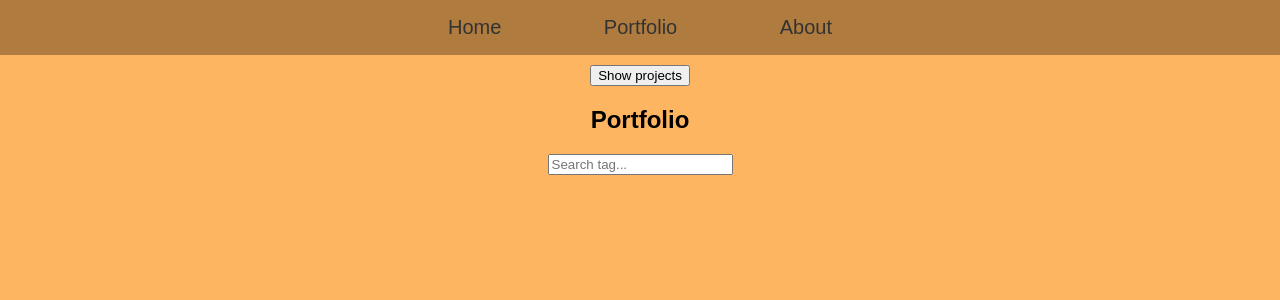
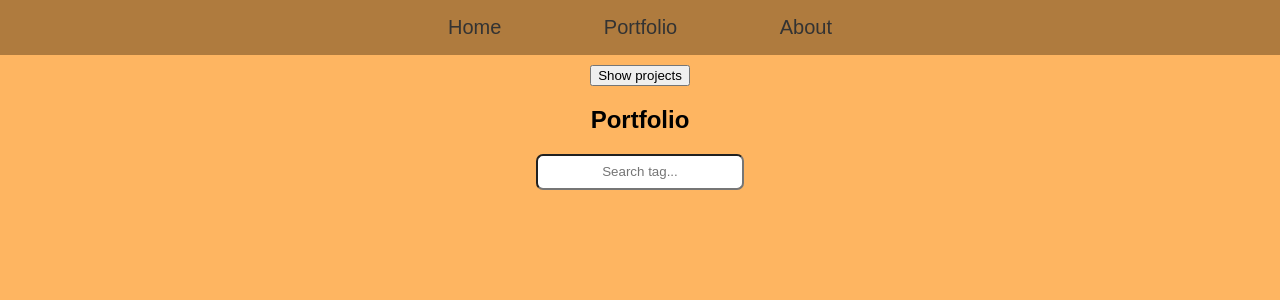
Before and after one commit to malinranden/react-first, a React (Vite) app: page /portfolio in a window 1280 px wide. Shown: the top 300 px of the page. Built offline with nearby package versions, Linux system fonts and the light colour scheme.

Commit message:
assignment 4 turn in

```diff
--- a/src/Pages/Portfolio.jsx
+++ b/src/Pages/Portfolio.jsx
@@ -19,12 +19,14 @@ function Portfolio () {
                        placeholder="Search tag..."
                        value={search}
                        onChange={(e) => setSearch(e.target.value)}
+                       className="searchform"
+                       name="why" // it says that an input field should have a name or ID
                 />
             </div>
 
             {showProjects && (
                 <div className="">
-                    {Information.filter(project => project.title.toLocaleLowerCase().includes(search.toLowerCase()))
+                    {/* {Information.filter(project => project.title.toLocaleLowerCase().includes(search.toLowerCase()))
 
                     .map((project, index) => (
                         <ProjectStructure
@@ -32,19 +34,20 @@ function Portfolio () {
                             project={project}
                             onClick={() => setSelectedProject(project)}
                         />
-                    ))}
+                    ))} */}
 
+{/* now i can only search for tags, i dont know how to make it work for several options, fex adding the title aboce */}
 
-                    {/* {Information.filter(project => project.tags.toLowerCase().includes(search.toLowerCase()))
+                    {Information.filter((project =>
+                        (project.tags.some((tags) => tags.toLocaleLowerCase().includes(search.toLocaleLowerCase())))))
                         .map((project, index) => (
                             <ProjectStructure
                                 key={index}
-                            project={tags}
+                                project={project}
                                 onClick={() => setSelectedProject(project)}
                                 />
                         ))
-                    } */}
-
+                        }
 
                 </div>
             )}
--- a/src/components/Project.css
+++ b/src/components/Project.css
@@ -50,3 +50,14 @@
 .btn-showprojects {
     margin-top: 10px;
 }
+
+.searchform {
+    width: 200px;
+    height: 30px;
+    text-align: center;
+    border-radius: 7px;
+}
+.searchform:focus {
+    background-color: #e8e8e8;
+    outline: none;
+}
--- a/src/components/ProjectStructure.jsx
+++ b/src/components/ProjectStructure.jsx
@@ -6,18 +6,19 @@ function ProjectStructure({project, onClick}) {
         <div className="projectDiv" onClick={onClick}>
             <h2 className="projectTitle">{project.title}</h2>
             <img src={project.img} alt={project.title} className="img"/>
-            <p className="projectText">{project.tags.join(" ")}</p>
+            <p className="projectText">{project.tags}</p>
         </div>
     )
 }
 export default ProjectStructure;
 
 
-// onClick={() => Information.setOpenPopup(Information.popupContent)}
-// onClick={() => Information.setOpenPopup(Information.popupContent)}
 
 
 
+
+// onClick={() => Information.setOpenPopup(Information.popupContent)}
+// onClick={() => Information.setOpenPopup(Information.popupContent)}
 
 
 // className={popup ? "project-Div-Big"  : "projectDiv" } onClick={() => setPopup(!popup)}
```
Lines whose indentation alone changed are shown as unchanged.
